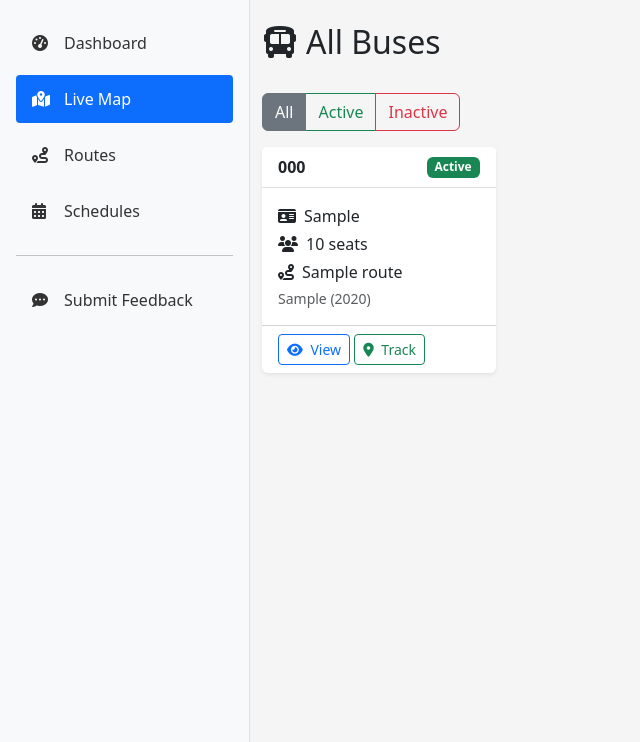
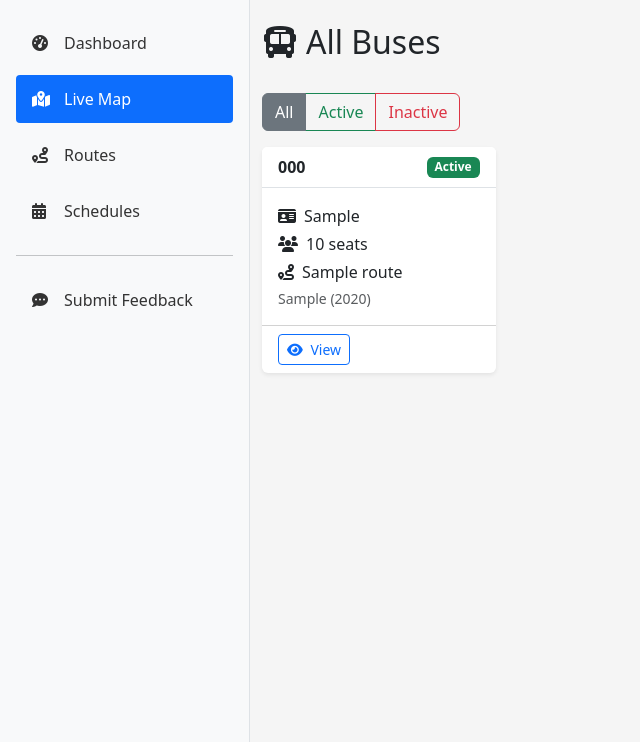
Before and after one commit to hijbullahx/university-bus-management-system, a Django app: page /buses/ in a window 1280 px wide. Shown: the part 57-799 px from the top of the page, without its empty margins (0-640 px from the left). Run offline with Django 4.2, Linux system fonts and the light colour scheme; a user stored in the database is signed in; tables that the repository leaves empty hold one stand-in row (values such as "Sample post"); data that the repository does not hold is empty.

Commit message:
Bus assign

```diff
--- a/bus_tracking/backend/buses/templates/buses/bus_list.html
+++ b/bus_tracking/backend/buses/templates/buses/bus_list.html
@@ -45,10 +45,10 @@
                     <a href="{% url 'buses:bus_detail' bus.id %}" class="btn btn-outline-primary btn-sm">
                         <i class="fas fa-eye me-1"></i> View
                     </a>
-                    <a href="{% url 'buses:follow_bus' bus.id %}" class="btn btn-outline-success btn-sm">
-                        <i class="fas fa-map-marker-alt me-1"></i> Track
+                    {% if user.is_admin_user %}
+                    <a href="{% url 'buses:assignment_create' %}?bus={{ bus.id }}" class="btn btn-outline-info btn-sm">
+                        <i class="fas fa-user-plus me-1"></i> Assign
                     </a>
-                    {% if user.is_admin_user %}
                     <a href="{% url 'buses:bus_edit' bus.id %}" class="btn btn-outline-secondary btn-sm">
                         <i class="fas fa-edit me-1"></i> Edit
                     </a>
```
